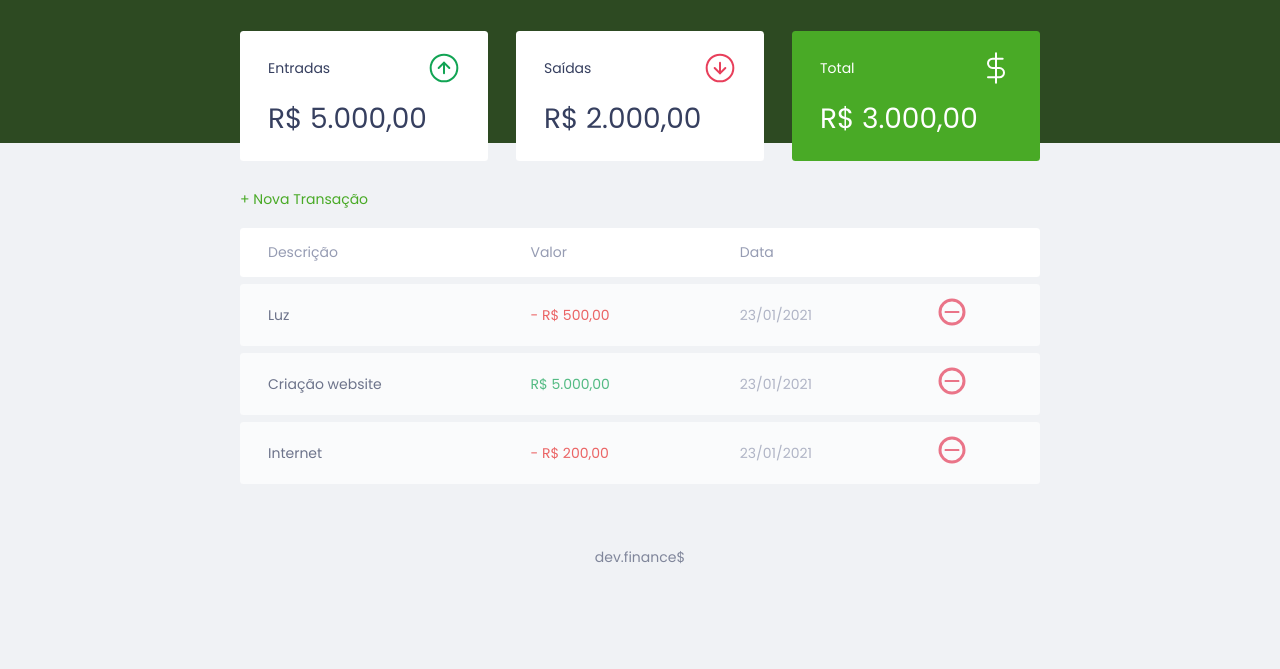
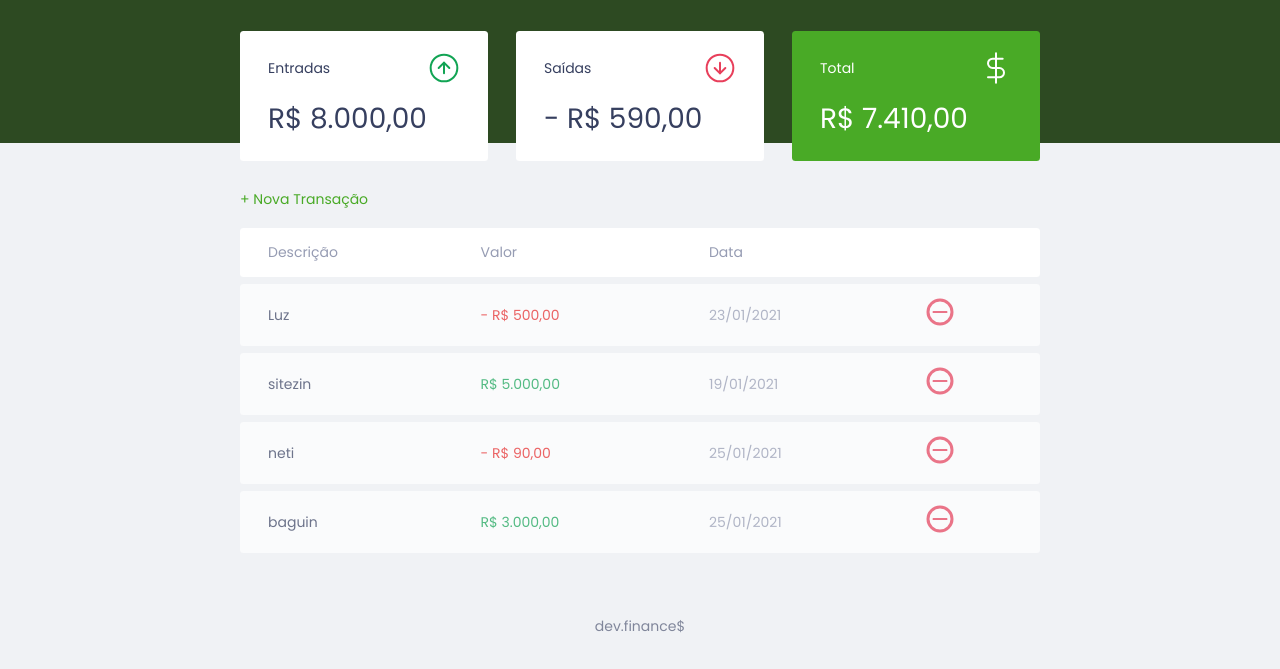
Before and after one commit to devzgabriel/dev.finance, a plain HTML site: page index.html in a window 1280 px wide. Shown: the part 55-724 px from the top of the page. Drawn offline with Linux system fonts and the light colour scheme.

Commit message:
static transactions with js

```diff
--- a/index.html
+++ b/index.html
@@ -26,7 +26,7 @@
             <span> Entradas </span>
             <img src="./assets/income.svg" alt="Image de entradas" />
           </h3>
-          <p>R$ 5.000,00</p>
+          <p id="incomeDisplay">R$ 0.000,00</p>
         </div>
 
         <div class="card">
@@ -34,7 +34,7 @@
             <span> Saídas </span>
             <img src="./assets/expense.svg" alt="Image de saídas" />
           </h3>
-          <p>R$ 2.000,00</p>
+          <p id="expenseDisplay">R$ 0.000,00</p>
         </div>
 
         <div class="card total">
@@ -42,7 +42,7 @@
             <span> Total </span>
             <img src="./assets/total.svg" alt="Image de total" />
           </h3>
-          <p>R$ 3.000,00</p>
+          <p id="totalDisplay">R$ 0.000,00</p>
         </div>
       </section>
 
@@ -62,32 +62,7 @@
               <th></th>
             </tr>
           </thead>
-          <tbody>
-            <tr>
-              <td class="description">Luz</td>
-              <td class="expense">- R$ 500,00</td>
-              <td class="date">23/01/2021</td>
-              <td>
-                <img src="./assets/minus.svg" alt="Remover transação" />
-              </td>
-            </tr>
-            <tr>
-              <td class="description">Criação website</td>
-              <td class="income">R$ 5.000,00</td>
-              <td class="date">23/01/2021</td>
-              <td>
-                <img src="./assets/minus.svg" alt="Remover transação" />
-              </td>
-            </tr>
-            <tr>
-              <td class="description">Internet</td>
-              <td class="expense">- R$ 200,00</td>
-              <td class="date">23/01/2021</td>
-              <td>
-                <img src="./assets/minus.svg" alt="Remover transação" />
-              </td>
-            </tr>
-          </tbody>
+          <tbody></tbody>
         </table>
       </section>
     </main>
@@ -140,19 +115,6 @@
 
     <footer><p>dev.finance$</p></footer>
 
-    <script>
-      const Modal = {
-        open() {
-          // Abrir modal
-          // Adicionar a class active ao modal
-          document.querySelector(".modal-overlay").classList.add("active")
-        },
-        close() {
-          // fechar o modal
-          // remover a class active do modal
-          document.querySelector(".modal-overlay").classList.remove("active")
-        },
-      }
-    </script>
+    <script src="script.js"></script>
   </body>
 </html>
--- /dev/null
+++ b/script.js
@@ -0,0 +1,152 @@
+const Modal = {
+  open() {
+    // Abrir modal
+    // Adicionar a class active ao modal
+    document.querySelector(".modal-overlay").classList.add("active")
+  },
+  close() {
+    // fechar o modal
+    // remover a class active do modal
+    document.querySelector(".modal-overlay").classList.remove("active")
+  },
+  toogle() {
+    //se existe classe active, remover
+    //se não colocar
+  },
+}
+
+const transactions = [
+  {
+    id: 1,
+    description: "Luz",
+    amount: -50000,
+    date: "23/01/2021",
+  },
+  {
+    id: 2,
+    description: "sitezin",
+    amount: 500000,
+    date: "19/01/2021",
+  },
+  {
+    id: 3,
+    description: "neti",
+    amount: -9000,
+    date: "25/01/2021",
+  },
+  {
+    id: 4,
+    description: "baguin",
+    amount: 300000,
+    date: "25/01/2021",
+  },
+]
+
+const Transacion = {
+  all: transactions,
+  add(transaction) {
+    Transacion.all.push(transaction)
+
+    App.reload()
+  },
+
+  incomes() {
+    let income = 0
+    Transacion.all.forEach((transaction) => {
+      if (transaction.amount > 0) income += transaction.amount
+    })
+
+    return income
+  },
+
+  expenses() {
+    let expense = 0
+    Transacion.all.forEach((transaction) => {
+      if (transaction.amount < 0) expense += transaction.amount
+    })
+
+    return expense
+  },
+
+  total() {
+    return Transacion.incomes() + Transacion.expenses()
+  },
+}
+
+const DOM = {
+  transactionsContainer: document.querySelector("#data-table tbody"),
+  addTransaction(transaction, index) {
+    const tr = document.createElement("tr")
+    tr.innerHTML = DOM.innerHTMLTransaction(transaction)
+
+    DOM.transactionsContainer.appendChild(tr)
+  },
+
+  clearTransactions() {
+    DOM.transactionsContainer.innerHTML = ""
+  },
+
+  innerHTMLTransaction(transaction) {
+    const { description, amount, date, id } = transaction
+
+    const CSSclass = amount > 0 ? "income" : "expense"
+    const amountFormated = Utils.formatCurrency(amount)
+
+    const html = `
+      <tr>
+        <td class="description">${description}</td>
+        <td class="${CSSclass}">${amountFormated}</td>
+        <td class="date">${date}</td>
+        <td>
+          <img src="./assets/minus.svg" alt="Remover transação" />
+        </td>
+      </tr>
+    `
+
+    return html
+  },
+
+  updateBalance() {
+    const incomeDisplay = (document.querySelector(
+      "#incomeDisplay"
+    ).innerHTML = Utils.formatCurrency(Transacion.incomes()))
+
+    const expenseDisplay = (document.querySelector(
+      "#expenseDisplay"
+    ).innerHTML = Utils.formatCurrency(Transacion.expenses()))
+
+    const totalDisplay = (document.querySelector(
+      "#totalDisplay"
+    ).innerHTML = Utils.formatCurrency(Transacion.total()))
+  },
+}
+
+const Utils = {
+  formatCurrency(value) {
+    const signal = Number(value) < 0 ? "-" : ""
+
+    value = String(value).replace(/\D/g, "")
+    value = Number(value) / 100
+    value = value.toLocaleString("pt-BR", {
+      style: "currency",
+      currency: "BRL",
+    })
+
+    return signal + " " + value
+  },
+}
+
+const App = {
+  init() {
+    Transacion.all.forEach((transaction) => {
+      DOM.addTransaction(transaction)
+    })
+    DOM.updateBalance()
+  },
+  reload() {
+    clearTransactions()
+    App.init()
+  },
+}
+
+App.init()
```
Also changed, not shown: 1 other file.
